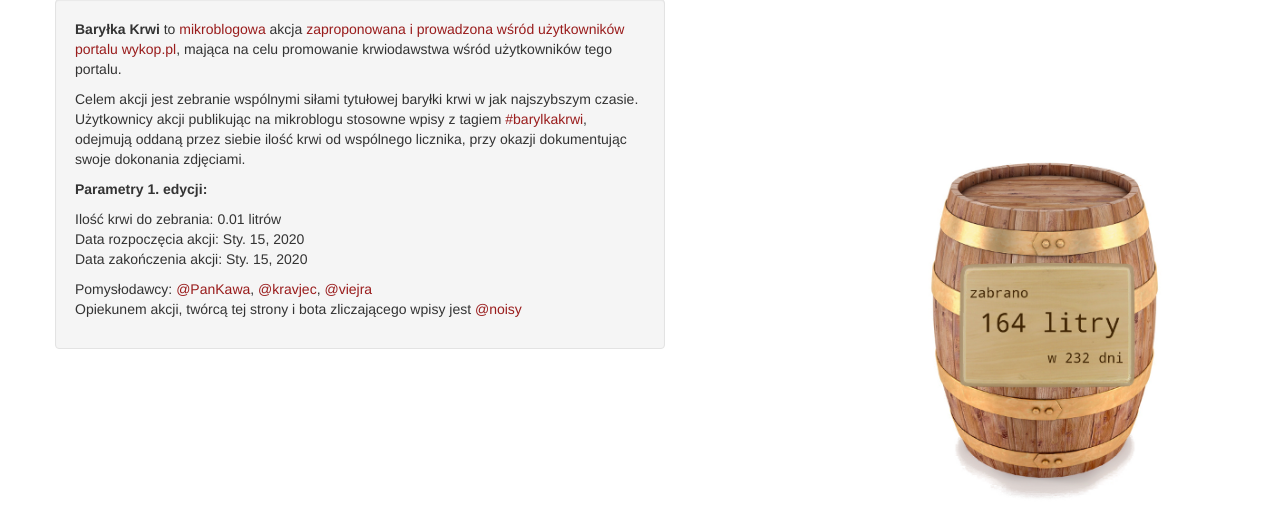
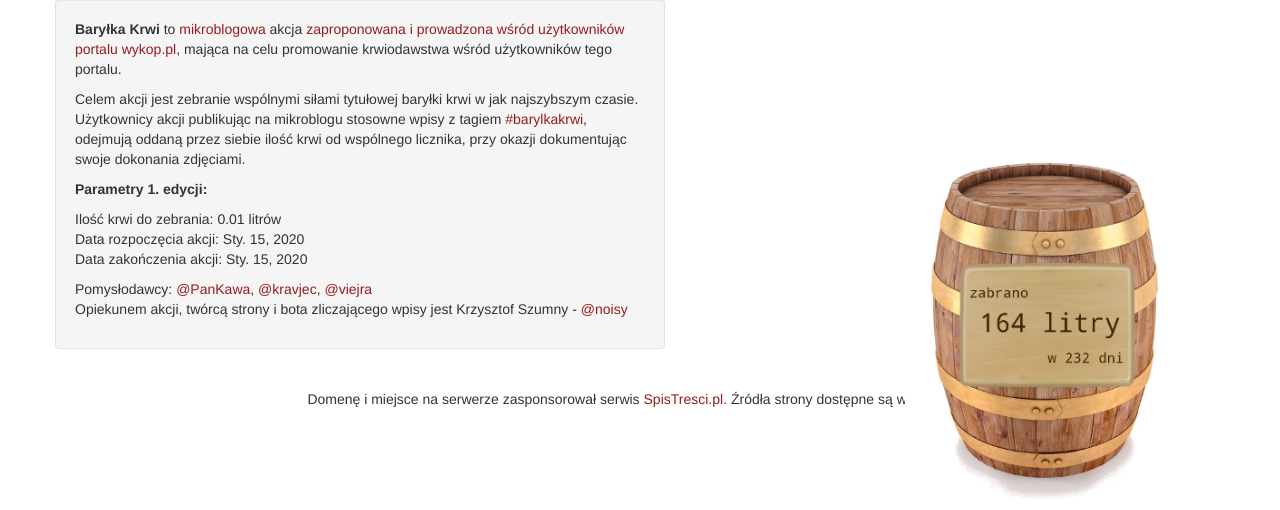
Before and after one commit to noisy/barylkakrwi, a Django app: page /edycja/1/ in a window 1280 px wide. Shown: the part 348-858 px from the top of the page. Run offline with Django 3.2, Linux system fonts and the light colour scheme; tables that the repository leaves empty hold one stand-in row (values such as "Sample post"); some libraries are stand-ins or nearby versions.

Commit message:
Update of README, Footer, small fix in layout.

```diff
--- a/barylka_django/web/templates/base.html
+++ b/barylka_django/web/templates/base.html
@@ -38,7 +38,11 @@
             {% endblock progress-bar %}
             {% block container %}
             {% endblock container %}
+            <div class="row-fluid" style="text-align: center;margin: 20px;">
+                Domenę i miejsce na serwerze zasponsorował serwis <a href="http://SpisTresci.pl/">SpisTresci.pl</a>. Źródła strony dostępne są w serwisie <a href="https://github.com/noisy/barylkakrwi/">GitHub</a>.
+            </div>
         </div>
+
         <script src="js/bootstrap.min.js"></script>
     </body>
 </html>
--- a/barylka_django/web/templates/index.html
+++ b/barylka_django/web/templates/index.html
@@ -63,7 +63,7 @@
                         <a href="/edycja/1/"><img src="{% static "img/barrel_1edition.png" %}" style="position: absolute;top: 142px;left: -220px;"></a>
                         <img src="{% static "img/barrel_2edition.png" %}" style="position: absolute;">
                     </div>
-                    <img src="{% static "img/drop2.gif" %}" style="position: absolute;margin-left: 283px;margin-top: 264px;">
+                    <img src="{% static "img/drop2.gif" %}" style="position: absolute;margin-left: 283px;margin-top: 263px;">
                     {% endif %}
                     <table class="table table-striped">
                         <caption><h3>OSTATNIE WPISY</h3></caption>
@@ -106,7 +106,7 @@
 
                     <p>
                         Pomysłodawcy: <a href="http://www.wykop.pl/ludzie/PanKawa/">@PanKawa</a>, <a href="http://www.wykop.pl/ludzie/kravjec/">@kravjec</a>, <a href="http://www.wykop.pl/ludzie/viejra/">@viejra</a><br>
-                        Opiekunem akcji, twórcą tej strony i bota zliczającego wpisy jest <a href="http://www.wykop.pl/ludzie/noisy/">@noisy</a>
+                        Opiekunem akcji, twórcą strony i bota zliczającego wpisy jest Krzysztof Szumny - <a href="http://www.wykop.pl/ludzie/noisy/">@noisy</a>
                     </p>
                 </div>
             </div>
```
Also changed, not shown: README.md.
